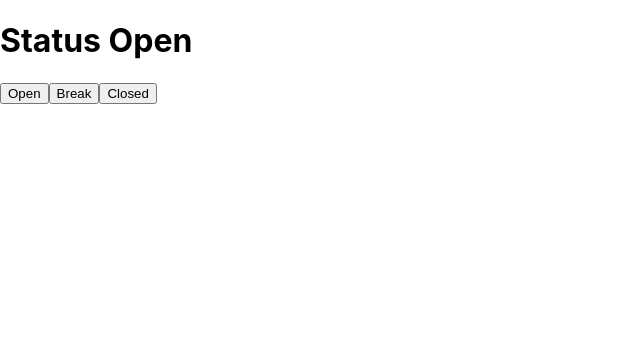
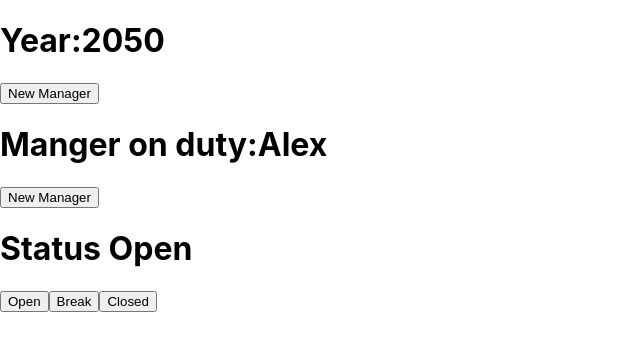
Before and after one commit to jgilday01/reveiw-hello-world-li, a React (Create React App) app: page / in a window 1280 px wide. Shown: the top 350 px of the page, without its empty margins (0-640 px from the left). Built offline with nearby package versions, Linux system fonts and the light colour scheme.

Commit message:
useState

```diff
--- a/src/index.js
+++ b/src/index.js
@@ -5,15 +5,25 @@
 
 
 function App() {
-  const [status, setStatus] = useState("Open")
+  const [year, setYear] = useState(2050);
+  const [manager, setManager] = useState("Alex");
+  const [status, setStatus] = useState("Open");
 
   return (
+    <>
+      <div>
+        <h1>Year:{year}</h1>
+        <button onClick={() => setYear(year + 1)}>New Manager</button>
+        <h1>Manger on duty:{manager}</h1>
+        <button onClick={() => setManager("Rachel")}>New Manager</button>
+      </div>
       <div>
         <h1>Status {status}</h1>
         <button onClick={() => setStatus("Open")}>Open</button>
         <button onClick={() => setStatus("Back in 5")}>Break</button>
         <button onClick={() => setStatus("Closed")}>Closed</button>
       </div>
+    </>
   )
 
 }
```
Also changed, not shown: 1 other file (tests, documents, lock files or other folders). Lines whose indentation alone changed are shown as unchanged.
